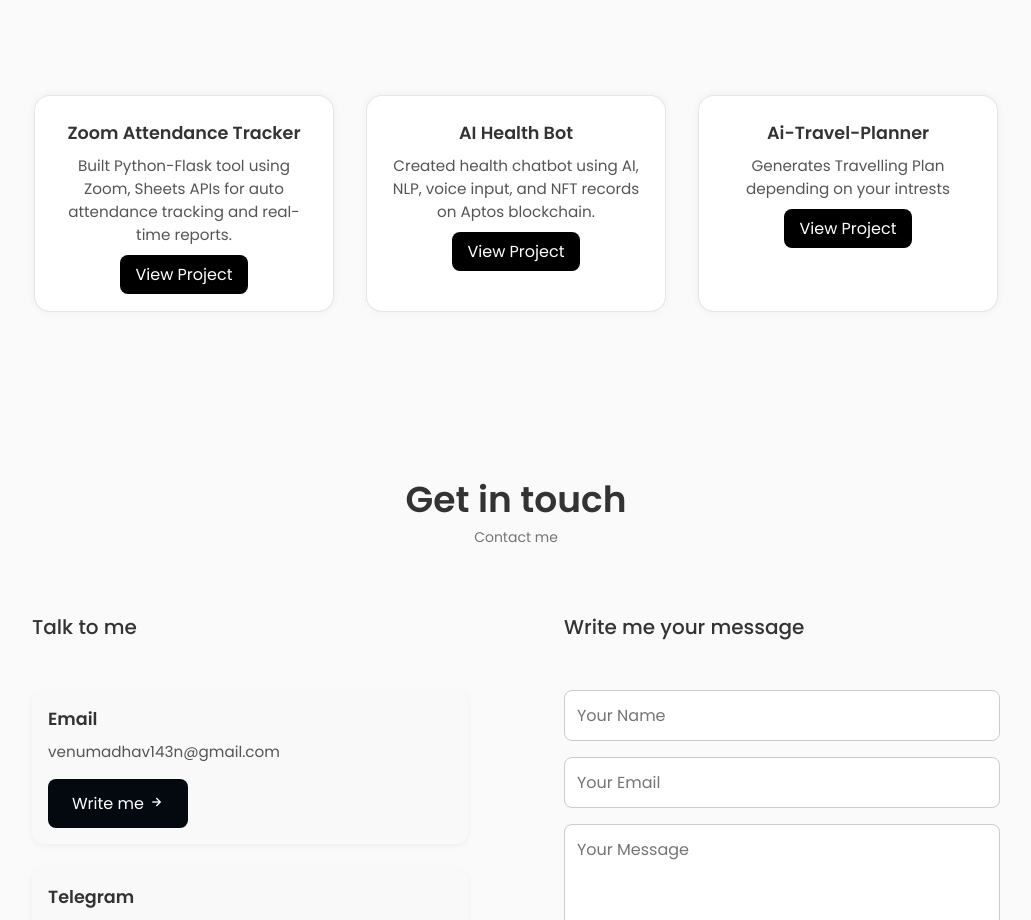
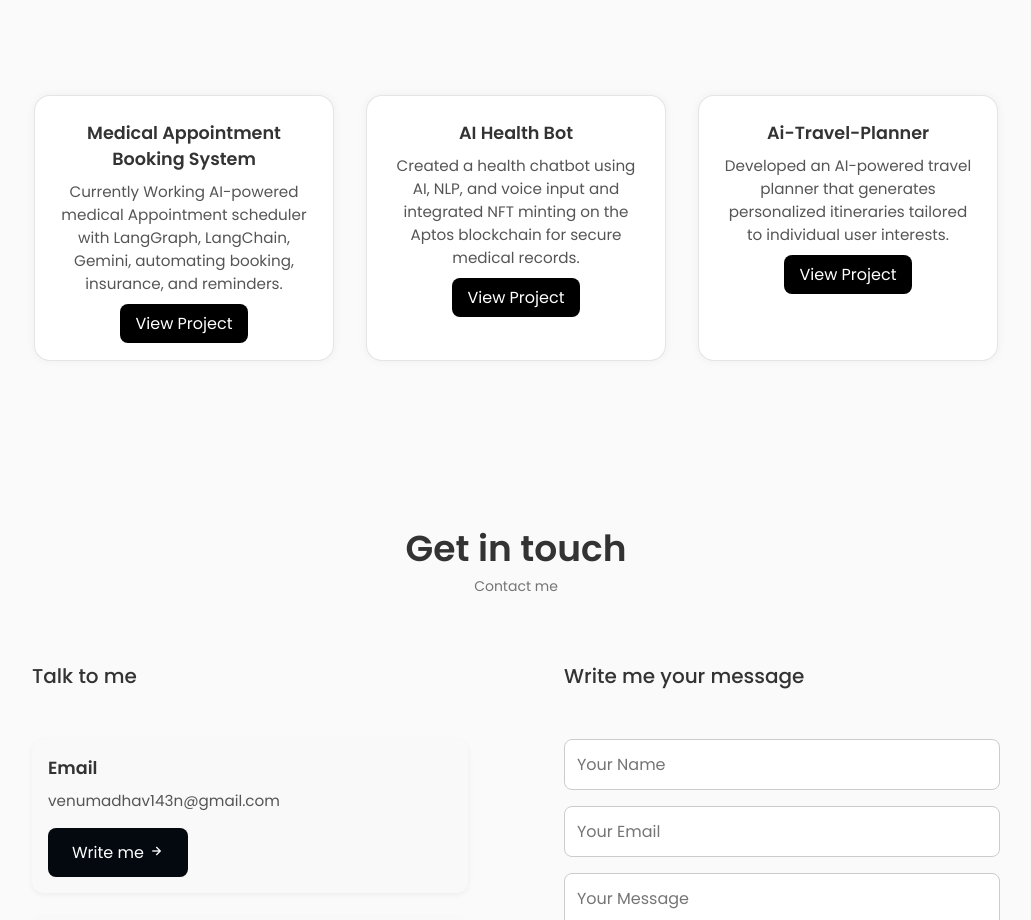
Before and after one commit to Venu-16/portfolio, a React (Create React App) app: page / in a window 1280 px wide. Shown: the part 2080-3000 px from the top of the page, without its empty margins (124-1155 px from the left). Built offline with nearby package versions, Linux system fonts and the light colour scheme.

Commit message:
projects updated

```diff
--- a/src/components/projects/Portfolio.jsx
+++ b/src/components/projects/Portfolio.jsx
@@ -4,18 +4,18 @@ import './portfolio.css';
 const Portfolio = () => {
   const projects = [
     {
-      title: "Zoom Attendance Tracker",
-      description: "Built Python-Flask tool using Zoom, Sheets APIs for auto attendance tracking and real-time reports.",
-      link: "https://github.com/Venu-16/Zoom-Attendance-tracker"
+      title: "Medical Appointment Booking System",
+      description: "Currently Working AI-powered medical Appointment scheduler with LangGraph, LangChain, Gemini, automating booking, insurance, and reminders.",
+      link: "https://github.com/Venu-16/Medical-Appointment-Scheduling-AI-Agent"
     },
     {
       title: "AI Health Bot",
-      description: "Created health chatbot using AI, NLP, voice input, and NFT records on Aptos blockchain.",
+      description: "Created a health chatbot using AI, NLP, and voice input and integrated NFT minting on the Aptos blockchain for secure medical records.",
       link: "https://github.com/Venu-16/AI-Health-Bot-Medical-NFTs-on-Aptos-"
     },
     {
       title: "Ai-Travel-Planner",
-      description: "Generates Travelling Plan depending on your intrests",
+      description: "Developed an AI-powered travel planner that generates personalized itineraries tailored to individual user interests.",
       link: "https://github.com/Venu-16/ai-travel-planner"
     }
   ];
```
